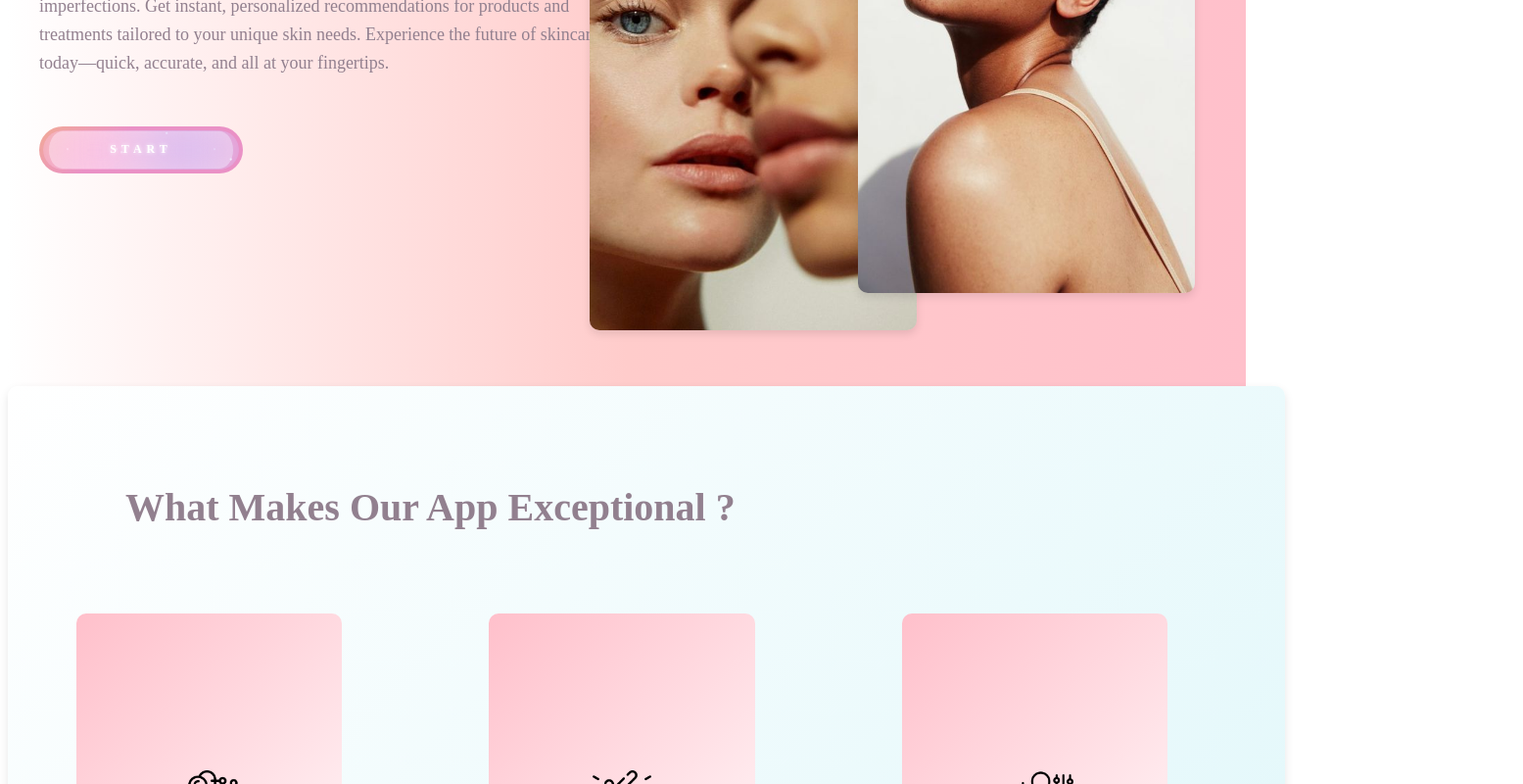
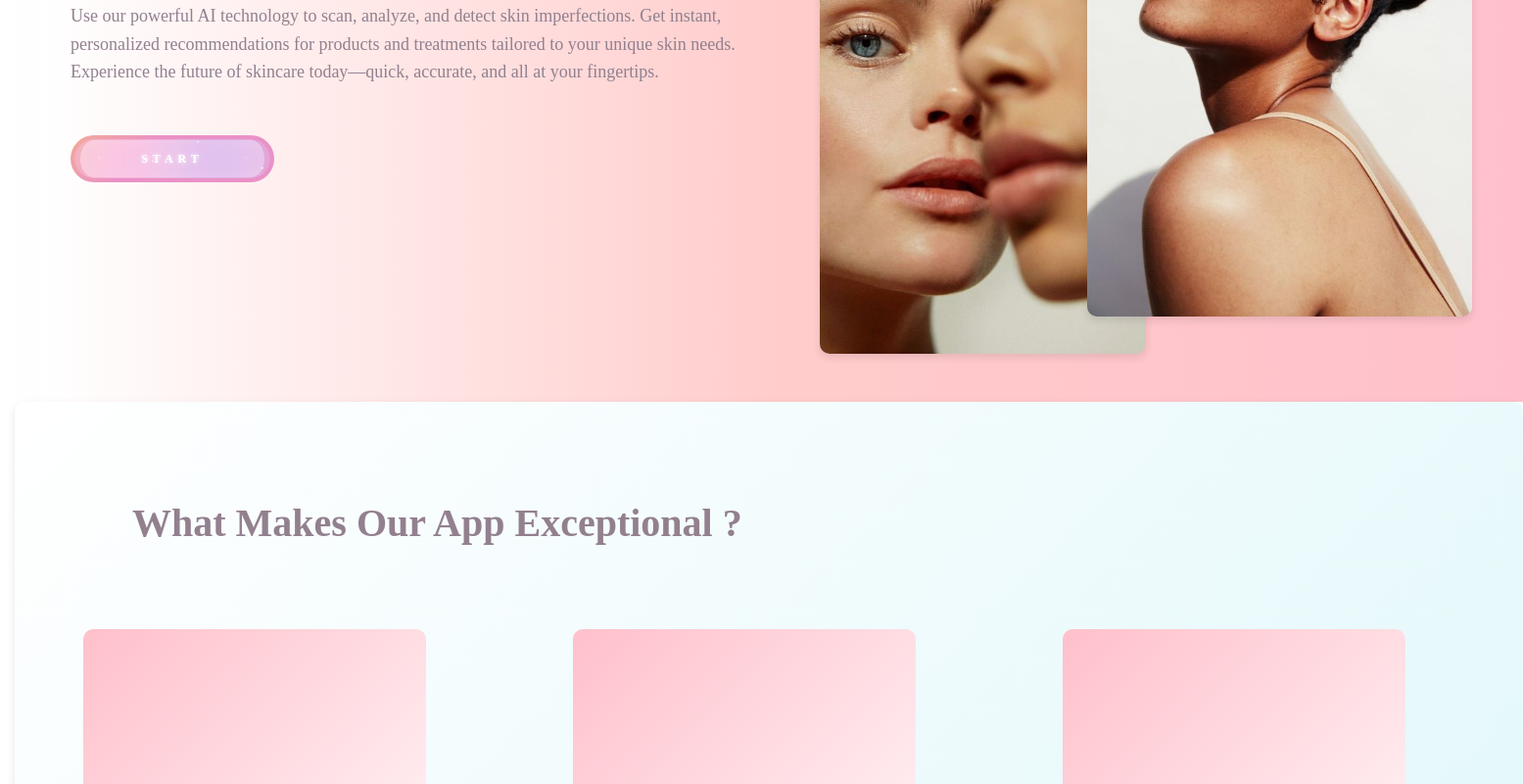
Before and after one commit to Boteina-jbel/Face-detection-app, a React (Create React App) app in the folder frontend/: page / in a window 1280 px wide. Shown: the part 400-1200 px from the top of the page at 98% size, 1555 px wide, since content can reach past the window. Built offline with nearby package versions, Linux system fonts and the light colour scheme.

Commit message:
save devs

```diff
--- a/frontend/package.json
+++ b/frontend/package.json
@@ -10,7 +10,7 @@
     "axios": "^1.7.2",
     "react": "^18.3.1",
     "react-dom": "^18.3.1",
-    "react-router-dom": "^6.25.1",
+    "react-router-dom": "^6.30.0",
     "react-scripts": "^5.0.1",
     "url": "^0.11.4",
     "web-vitals": "^2.1.4"
--- a/frontend/src/App.js
+++ b/frontend/src/App.js
@@ -11,12 +11,14 @@ function App() {
   return (
     <Router>
       <Navbar />
-      <Routes className="home-content">
-        <Route path="/" element={<Home />} />
-        <Route path="/start" element={<Start />} />
-        <Route path="/upload" element={<UploadImage />} />
-        <Route path="/camera" element={<CameraCapture />} />
-      </Routes>
+      <div className="home-content"> {/* Wrap routes in a div if styling is needed */}
+        <Routes>
+          <Route path="/" element={<Home />} />
+          <Route path="/start" element={<Start />} />
+          <Route path="/upload" element={<UploadImage />} />
+          <Route path="/camera" element={<CameraCapture />} />
+        </Routes>
+      </div>
     </Router>
   );
 }
--- a/frontend/src/Components/HomeContent.js
+++ b/frontend/src/Components/HomeContent.js
@@ -1,29 +1,31 @@
-import React, { Component } from 'react';
-import '../HomeContent.css';
+import React from "react";
+import { useNavigate } from "react-router-dom";
+import "../HomeContent.css";
 
-class HomeContent extends Component {
-    render() {
+const HomeContent = () => {
+    const navigate = useNavigate();
+
     return (
         <div className="home-content">
             <div className="text-content">
                 <h2>Scan Your Skin, Unlock Your Glow</h2>
-                    <p>Use our powerful AI technology to scan, analyze, and detect skin imperfections.
+                <p>
+                    Use our powerful AI technology to scan, analyze, and detect skin imperfections.
                     Get instant, personalized recommendations for products and treatments tailored to
                     your unique skin needs. Experience the future of skincare today—quick, accurate, and
-                        all at your fingertips.</p>
-                        <button class="btn" type="button">
+                    all at your fingertips.
+                </p>
+                <button className="btn" type="button" onClick={() => navigate("/start")}>
                     <strong>START</strong>
                     <div id="container-stars">
                         <div id="stars"></div>
                     </div>
-
                     <div id="glow">
-                                <div class="circle"></div>
-                                <div class="circle"></div>
+                        <div className="circle"></div>
+                        <div className="circle"></div>
                     </div>
                 </button>
             </div>
-
 
             <div className="image-container">
                 <img src="/p3.jpg" alt="woman skin" className="styled-image-2" />
@@ -31,7 +33,6 @@ class HomeContent extends Component {
             </div>
         </div>
     );
-    }
-}
+};
 
 export default HomeContent;
--- a/frontend/src/Features.css
+++ b/frontend/src/Features.css
@@ -6,8 +6,9 @@
     border-radius: 10px;
     text-align: center;
     color: #333;
-    width: 100%;
+    width: 1500px;
     padding: 100px 20px;
+    margin-left: -25px;
 
 }
 
--- a/frontend/src/HomeContent.css
+++ b/frontend/src/HomeContent.css
@@ -1,6 +1,6 @@
 .home-content{
   background: linear-gradient(to right, white, #ffcccb, #ffc0cb);
-  min-height: 80vh; /* Ensures it covers the full viewport height */
+  min-height: 78vh; /* Ensures it covers the full viewport height */
   display: flex;
 }
 
```
Also changed, not shown: 11 other files (tests, documents, lock files or other folders). Lines whose indentation alone changed are shown as unchanged.
